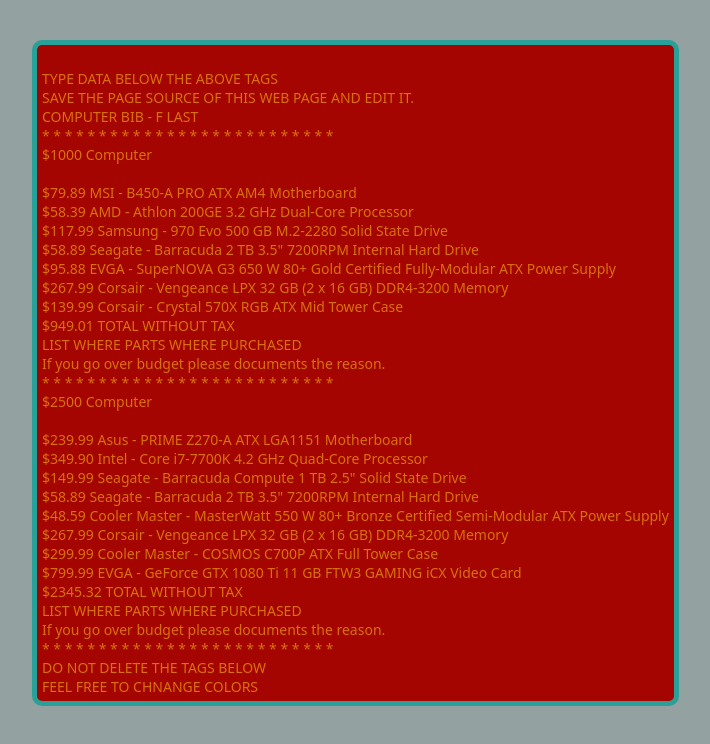
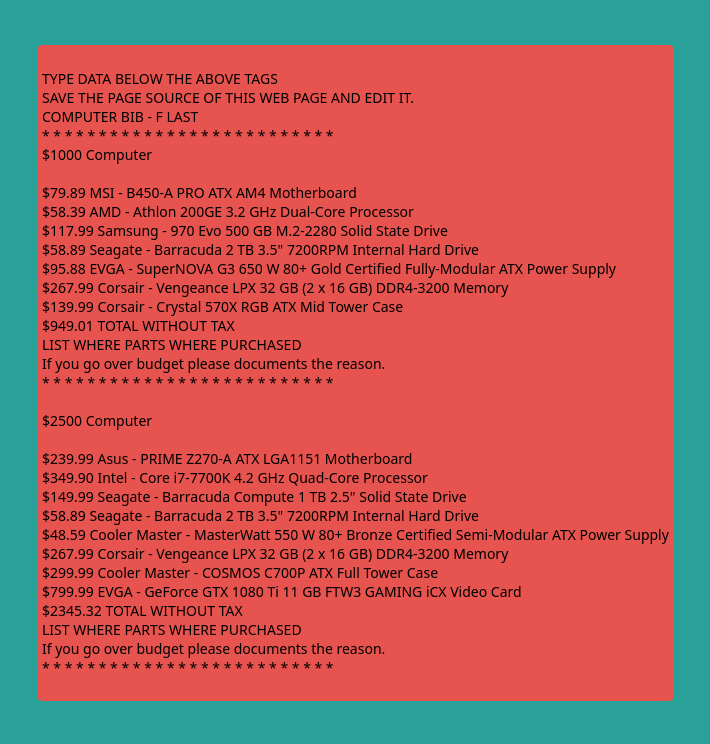
Before and after one commit to Ngrade7/Ngrade7.github.io, a plain HTML site: page index.html in a window 1280 px wide. Shown: the whole page, without its empty margins (96-806 px from the left). Drawn offline with Linux system fonts and the light colour scheme.

Commit message:
Update index.html

```diff
--- a/index.html
+++ b/index.html
@@ -3,7 +3,7 @@
 <title> Nick's Computer Build </title>
 <style>
 body{ margin:0;
-  background-color: #93a1a1 ;
+  background-color: #2aa198 ;
   color: #000;
   font-family: system-ui, sans-serif;
   font-size: 14px;
@@ -20,8 +20,8 @@
 top: 5%;
 left: 10%;
 font-family: system-ui , sans-serif;
-background-color: #a40500;
-color:  #d9700f ;
+background-color: #e7534e;
+color:  #000000 ;
 border: solid 5px;
 border-style: solid;
 border-color: #2aa198;
@@ -49,6 +49,7 @@
 LIST WHERE PARTS WHERE PURCHASED
 If you go over budget please documents the reason.
 * * * * * * * * * * * * * * * * * * * * * * * * * *
+
 $2500 Computer
 
 $239.99 Asus - PRIME Z270-A ATX LGA1151 Motherboard
@@ -63,8 +64,7 @@
 LIST WHERE PARTS WHERE PURCHASED
 If you go over budget please documents the reason.
 * * * * * * * * * * * * * * * * * * * * * * * * * *
-DO NOT DELETE THE TAGS BELOW
-FEEL FREE TO CHNANGE COLORS
+
 </div>
 </pre>
 
```
